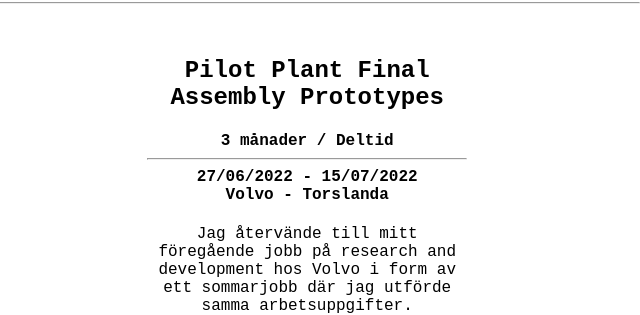
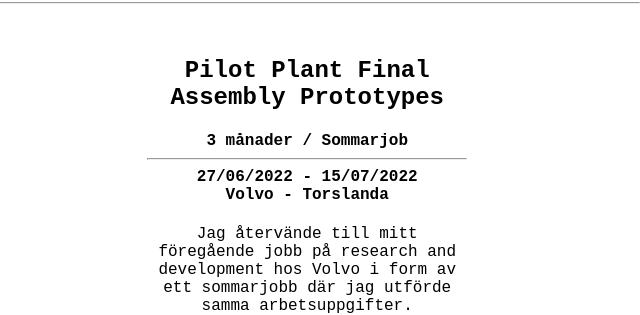
Before and after one commit to Simon0820/CV, a plain HTML site: page CV.html in a window 1280 px wide. Shown: the part 879-1194 px from the top of the page, 640-1280 px from the left. Drawn offline with Linux system fonts and the light colour scheme.

Commit message:
Sommarjobb

```diff
--- a/CV.html
+++ b/CV.html
@@ -55,7 +55,7 @@
             <div class="cvtitles">
                 <div>
                     <h2>Pilot Plant Final Assembly Prototypes</h2>
-                    <h4>3 månader / Deltid<hr> 27/06/2022 - 15/07/2022 <br> Volvo - Torslanda</h4>
+                    <h4>3 månader / Sommarjob<hr> 27/06/2022 - 15/07/2022 <br> Volvo - Torslanda</h4>
                     <p>Jag återvände till mitt föregående jobb på research and development
                         hos Volvo i form av ett sommarjobb där jag utförde samma
                         arbetsuppgifter.</p>
```
